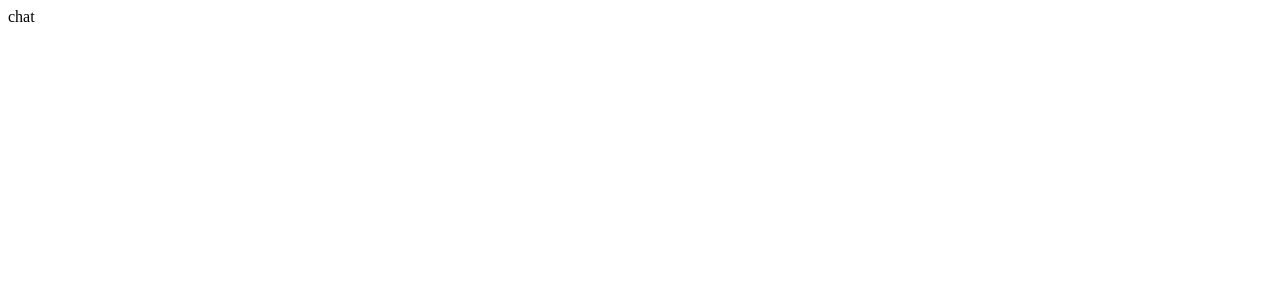
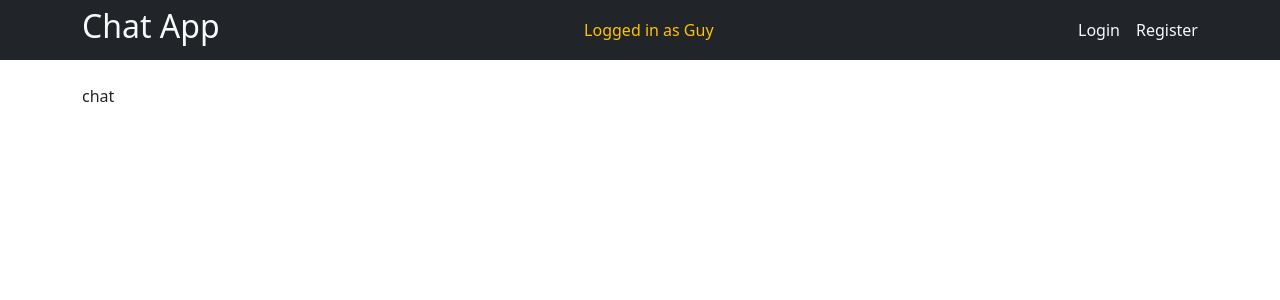
Before and after one commit to MeGallin/chat-node-react-client, a React (Vite) app: page / in a window 1280 px wide. Shown: the top 300 px of the page. Built offline with nearby package versions, Linux system fonts and the light colour scheme.

Commit message:
Bootstraped

```diff
--- a/package.json
+++ b/package.json
@@ -5,13 +5,15 @@
   "type": "module",
   "scripts": {
     "dev": "env-cmd -f .env.dev vite",
-    "build": "env-cmd -f .env.prod tsc -b && vite build",
+    "build": "env-cmd -f .env.prod vite build",
     "lint": "eslint .",
     "preview": "vite preview"
   },
   "dependencies": {
+    "bootstrap": "^5.3.3",
     "env-cmd": "^10.1.0",
     "react": "^18.3.1",
+    "react-bootstrap": "^2.10.7",
     "react-dom": "^18.3.1",
     "react-router-dom": "^7.0.2"
   },
--- a/src/App.jsx
+++ b/src/App.jsx
@@ -2,16 +2,22 @@
 import Chat from './pages/Chat';
 import Login from './pages/Login';
 import Register from './pages/Register';
+import 'bootstrap/dist/css/bootstrap.min.css';
+import { Container } from 'react-bootstrap';
+import NavBar from './components/NavBar';
 
 function App() {
   return (
     <>
+      <NavBar />
+      <Container>
         <Routes>
           <Route path="/" element={<Chat />} />
           <Route path="/login" element={<Login />} />
           <Route path="/register" element={<Register />} />
           <Route path="*" element={<Navigate to="/" />} />
         </Routes>
+      </Container>
     </>
   );
 }
--- /dev/null
+++ b/src/components/NavBar.jsx
@@ -0,0 +1,28 @@
+import { Container, Nav, Navbar, Stack } from 'react-bootstrap';
+import { Link } from 'react-router-dom';
+const NavBar = () => {
+  return (
+    <Navbar bg="dark" className="mb-4" style={{ height: '3.75rem' }}>
+      <Container>
+        <h2>
+          <Link to="/" className="link-light text-decoration-none">
+            Chat App
+          </Link>
+        </h2>
+        <span className="text-warning">Logged in as Guy</span>
+        <Nav>
+          <Stack direction="horizontal" gap="3">
+            <Link to="/login" className="link-light text-decoration-none">
+              Login
+            </Link>
+            <Link to="/register" className="link-light text-decoration-none">
+              Register
+            </Link>
+          </Stack>
+        </Nav>
+      </Container>
+    </Navbar>
+  );
+};
+
+export default NavBar;
--- a/src/index.css
+++ b/src/index.css
@@ -0,0 +1,6 @@
+@import url('https://fonts.googleapis.com/css2?family=Bungee&family=Nunito:ital,wght@0,200..1000;1,200..1000&display=swap');
+body {
+  background: rgba(40, 40, 40, 1);
+  font-family: 'Nunito', 'Lucida Sans', 'Lucida Sans Regular', 'Lucida Grande',
+    'Lucida Sans Unicode', Geneva, Verdana, sans-serif;
+}
```
Also changed, not shown: 2 other files (tests, documents, lock files or other folders). Lines whose indentation alone changed are shown as unchanged.
